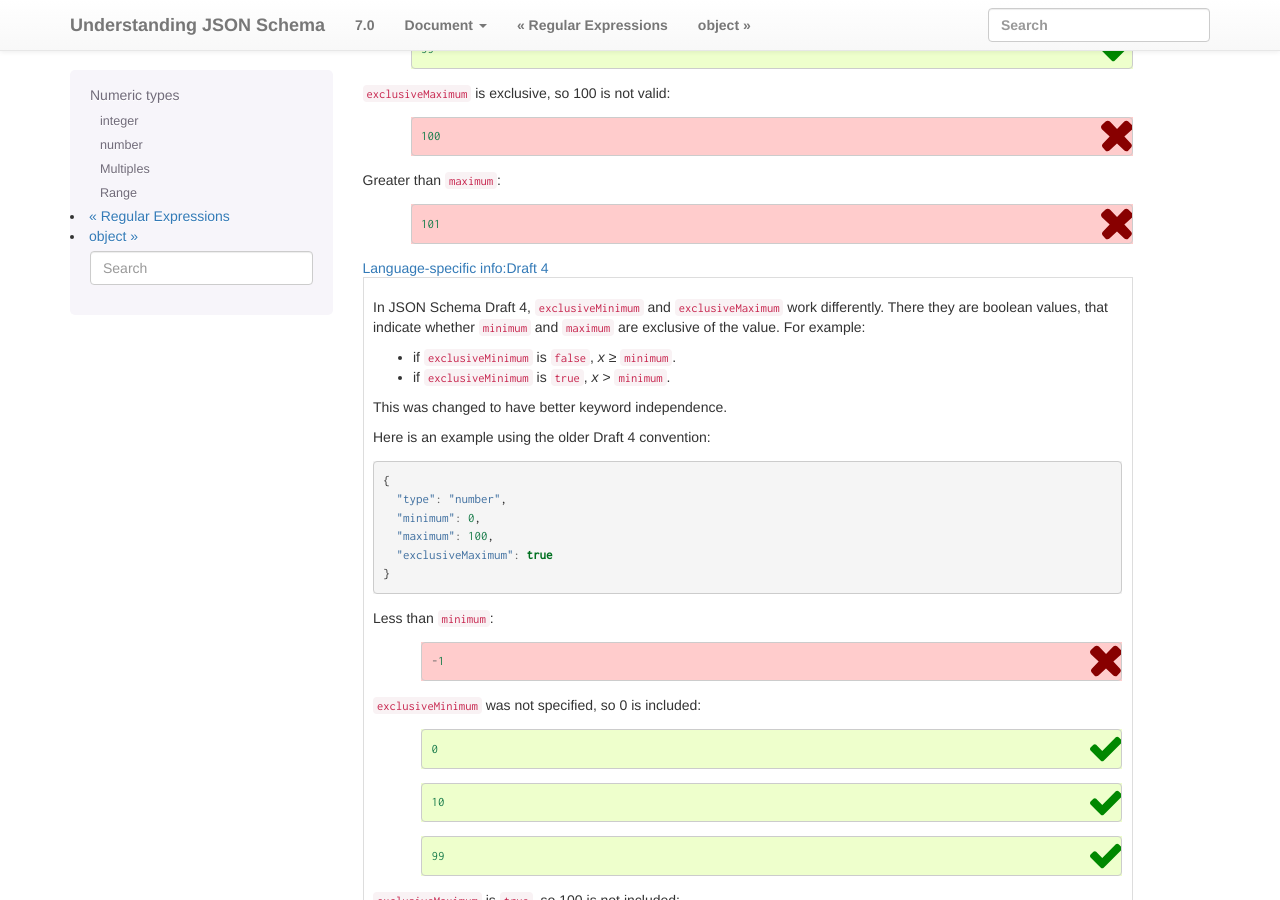
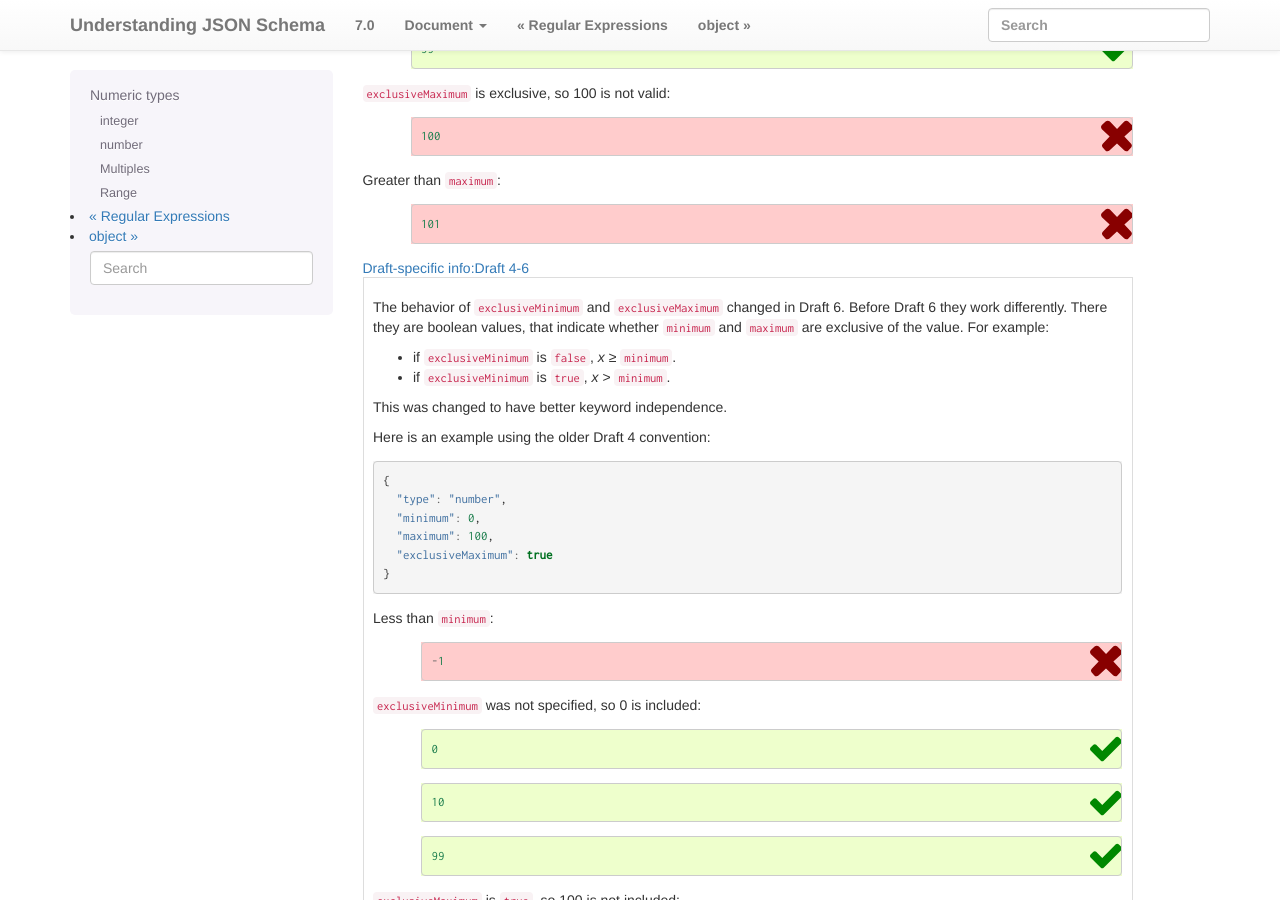
Before and after one commit to json-schema-org/understanding-json-schema, a Sphinx documentation site: the page built from source/reference/numeric.rst, in a window 1280 px wide and 900 px high, scrolled down 2976 px. Built offline with Sphinx 7.4.7, drawn with Linux system fonts in a browser that asks for light colours; some web fonts are replaced.

Commit message:
clarify which draft changed exclusiveMin/Max
exclusiveMinimum and exclusiveMaximum changed from boolean to number in draft 6.
But this document implies that that change happened after draft 4 (ie in draft 5).
So, make it clear that draft 5 has the booleans too.

```diff
--- a/source/reference/numeric.rst
+++ b/source/reference/numeric.rst
@@ -188,10 +188,10 @@
     // Greater than ``maximum``:
     101
 
-.. language_specific::
+.. draft_specific::
 
-    --Draft 4
-    In JSON Schema Draft 4, ``exclusiveMinimum`` and ``exclusiveMaximum`` work
+    --Draft 4-6
+    The behavior of ``exclusiveMinimum`` and ``exclusiveMaximum`` changed in Draft 6. Before Draft 6 they work
     differently. There they are boolean values, that indicate whether
     ``minimum`` and ``maximum`` are exclusive of the value. For example:
 
```
